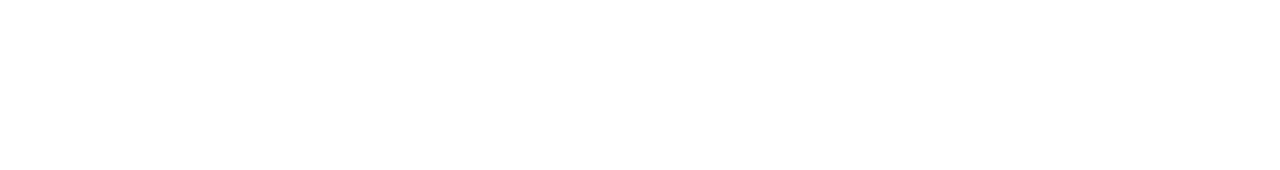
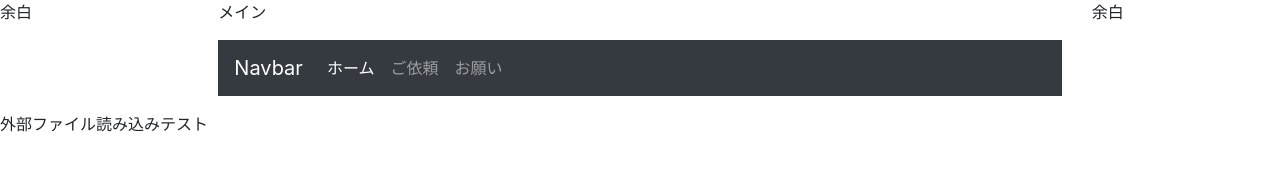
Before and after one commit to CanacaChiyuri/canaca-chiyuri, a plain HTML site: page index.html in a window 1280 px wide. Drawn offline with nearby package versions, Linux system fonts and the light colour scheme.

Commit message:
Update index.html _ 外部ファイル読み込みテスト

```diff
--- a/index.html
+++ b/index.html
@@ -9,16 +9,54 @@
     <!-- Bootstrap CSS -->
     <link rel="stylesheet" href="https://stackpath.bootstrapcdn.com/bootstrap/4.1.3/css/bootstrap.min.css" integrity="sha384-MCw98/SFnGE8fJT3GXwEOngsV7Zt27NXFoaoApmYm81iuXoPkFOJwJ8ERdknLPMO" crossorigin="anonymous">
 
+    <!-- Optional JavaScript -->
+    <!-- jQuery first, then Popper.js, then Bootstrap JS -->
+    <script src="https://code.jquery.com/jquery-3.3.1.slim.min.js" integrity="sha384-q8i/X+965DzO0rT7abK41JStQIAqVgRVzpbzo5smXKp4YfRvH+8abtTE1Pi6jizo" crossorigin="anonymous"></script>
+    <script src="https://cdnjs.cloudflare.com/ajax/libs/popper.js/1.14.3/umd/popper.min.js" integrity="sha384-ZMP7rVo3mIykV+2+9J3UJ46jBk0WLaUAdn689aCwoqbBJiSnjAK/l8WvCWPIPm49" crossorigin="anonymous"></script>
+    <script src="https://stackpath.bootstrapcdn.com/bootstrap/4.1.3/js/bootstrap.min.js" integrity="sha384-ChfqqxuZUCnJSK3+MXmPNIyE6ZbWh2IMqE241rYiqJxyMiZ6OW/JmZQ5stwEULTy" crossorigin="anonymous"></script>
+
+    <!-- Original Script -->
+    <script src="main.js"></script>
+
     <title>Hello, world!</title>
 </head>
 
 <body>
 
-    <!-- Optional JavaScript -->
-    <!-- jQuery first, then Popper.js, then Bootstrap JS -->
-    <script src="https://code.jquery.com/jquery-3.3.1.slim.min.js" integrity="sha384-q8i/X+965DzO0rT7abK41JStQIAqVgRVzpbzo5smXKp4YfRvH+8abtTE1Pi6jizo" crossorigin="anonymous"></script>
-    <script src="https://cdnjs.cloudflare.com/ajax/libs/popper.js/1.14.3/umd/popper.min.js" integrity="sha384-ZMP7rVo3mIykV+2+9J3UJ46jBk0WLaUAdn689aCwoqbBJiSnjAK/l8WvCWPIPm49" crossorigin="anonymous"></script>
-    <script src="https://stackpath.bootstrapcdn.com/bootstrap/4.1.3/js/bootstrap.min.js" integrity="sha384-ChfqqxuZUCnJSK3+MXmPNIyE6ZbWh2IMqE241rYiqJxyMiZ6OW/JmZQ5stwEULTy" crossorigin="anonymous"></script>
+    <!-- メイン枠組み -->
+    <div class="row">
+        <!-- 余白 -->
+        <div class="col-2">余白</div>
+        <!-- メイン -->
+        <div class="col-8">メイン
+            <!-- ナビゲーションバー -->
+            <nav class="navbar navbar-expand-sm navbar-dark bg-dark mt-3 mb-3">
+                <button class="navbar-toggler" type="button" data-toggle="collapse" data-target="#navbarNav4" aria-controls="navbarNav4" aria-expanded="false" aria-label="Toggle navigation">
+                    <span class="navbar-toggler-icon"></span>
+                </button>
+                <a class="navbar-brand" href="#">Navbar</a>
+                <div class="collapse navbar-collapse">
+                    <ul class="navbar-nav">
+                        <li class="nav-item active">
+                            <a class="nav-link" href="#">ホーム</a>
+                        </li>
+                        <li class="nav-item">
+                            <a class="nav-link" href="#">ご依頼</a>
+                        </li>
+                        <li class="nav-item">
+                            <a class="nav-link" href="#">お願い</a>
+                        </li>
+                    </ul>
+                </div>
+            </nav>
+        </div>
+        <!-- 余白 -->
+        <div class="col-2">余白</div>
+    </div>
+
+    <div class="home"></div>
+
+
 </body>
 
 </html>
```
